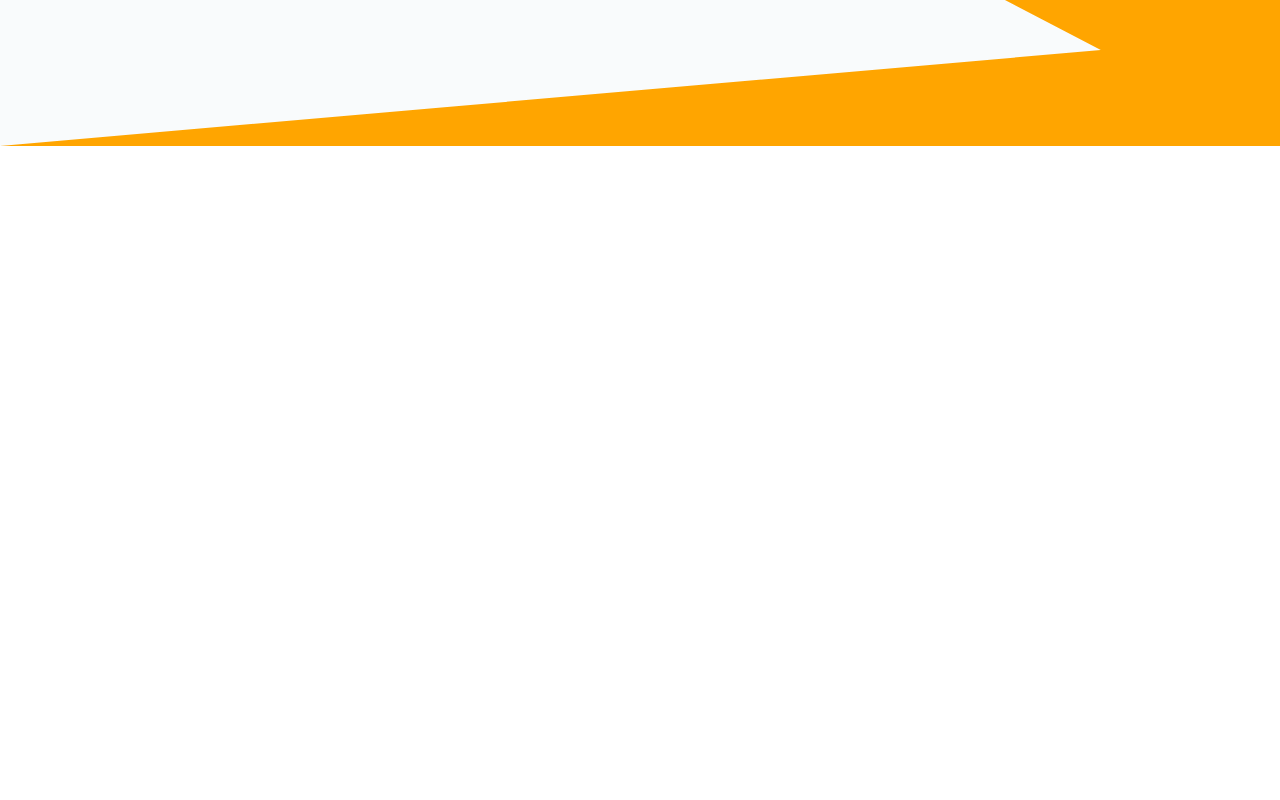
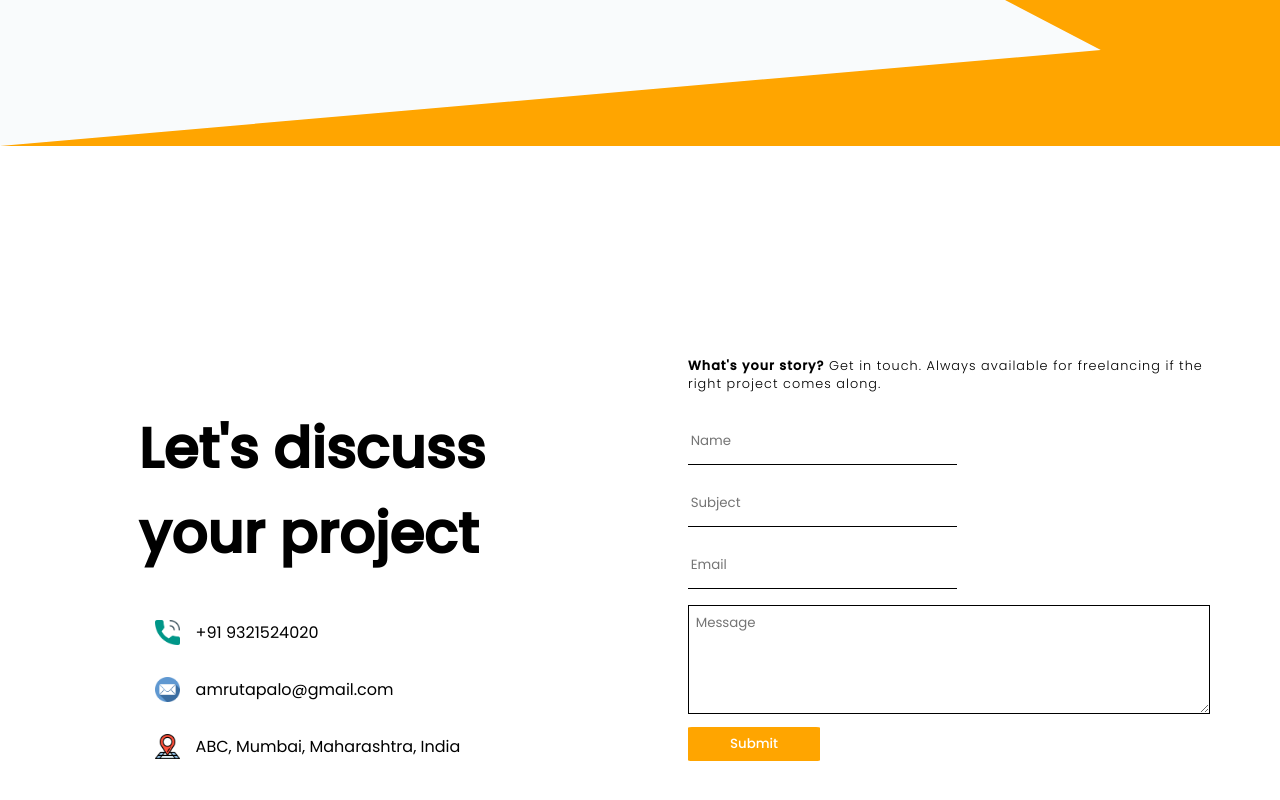
Before and after one commit to amrutapalo/personal-portfolio, a React (Create React App) app: page / in a window 1280 px wide. Shown: the part 654-1454 px from the top of the page. Before the commit the page ends 800 px from the top, so only its background shows below. Built offline with nearby package versions, Linux system fonts and the light colour scheme.

Commit message:
initial commit 2

```diff
--- a/package.json
+++ b/package.json
@@ -3,6 +3,7 @@
   "version": "0.1.0",
   "private": true,
   "dependencies": {
+    "@emailjs/browser": "^3.6.2",
     "@testing-library/jest-dom": "^5.16.4",
     "@testing-library/react": "^13.3.0",
     "@testing-library/user-event": "^13.5.0",
--- a/src/App.js
+++ b/src/App.js
@@ -1,4 +1,5 @@
 import './App.css';
+import Contact from './components/Contact/Contact';
 import Intro from './components/Intro/Intro';
 
 
@@ -6,6 +7,7 @@ function App() {
   return (
     <div className="App">
       <Intro></Intro>
+      <Contact></Contact>
     </div>
   );
 }
--- /dev/null
+++ b/src/components/Contact/Contact.css
@@ -0,0 +1,136 @@
+:root{
+    --font-size: 16px;
+    --orange-colour: orange;
+}
+
+.c{
+ background-color: var(--orange-colour);
+
+}
+
+.c-wrapper{
+    display: flex;
+    height: 100vh;
+    padding: 1em;
+    flex-wrap: wrap;
+    justify-content: center;
+    background-color: white;
+
+}
+
+.c-left{
+    flex: 1;
+    display: flex;
+    flex-direction: column;
+    /* background-color: aqua; */
+    justify-content: center;
+    align-items: center;
+    flex-wrap: wrap;
+
+}
+
+.c-left-wrapper{
+    /* background-color: beige;  */
+    display: flex;
+    flex-direction: column;
+    align-items: flex-start;
+    justify-content: space-evenly;
+    align-items: flex-start;
+    flex-wrap: wrap;
+    padding: 2em;
+    padding-left: 0;
+
+}
+
+.c-left-title{
+    font-size: 3.5em;
+    margin-bottom: 0.5em;
+}
+
+.c-item{
+    display: flex;
+    flex-direction: row;
+    margin: 1em;
+}
+
+.c-right{
+    flex: 1;
+    display: flex;
+    flex-direction: column;
+    /* background-color:burlywood; */
+    justify-content: center;
+    align-items: center;
+    flex-wrap: wrap;
+
+}
+
+.c-right-title{
+    font-size: 0.8em;
+    margin-bottom: 2em;
+    letter-spacing: 0.08em;
+}
+
+.c-right-wrapper{
+    /* background-color: blueviolet; */
+    display: flex;
+    flex-direction: column;
+    flex-wrap: wrap;
+    padding: 3em;
+
+}
+
+.c-item-icon{
+    height: 25px;
+    width: 25px;
+    margin-right: 1em;
+}
+
+.title-light{
+    font-weight: 300;
+}
+
+.form-container{
+    display: flex;
+    flex-wrap: wrap;
+    flex-direction: column;
+}
+
+input{
+    height: 3em;
+    width: 50%;
+    margin-bottom: 1.2em;
+    border: none;
+    border-bottom: 1px solid black;
+    padding: 0.2em;
+
+}
+input:focus{
+    outline: none;
+    border-bottom: 1.5px solid var(--orange-colour);
+}
+
+textarea{
+    height: 7em;
+    width: 96%;
+    padding: 0.5em;
+    border: 1px solid black;
+}
+
+textarea:focus{
+    outline: none;
+    border: 1.5px solid var(--orange-colour);
+}
+
+button{
+    padding: 0.5em;
+    margin: 0.5em;
+    margin-left: 0;
+    color: white;
+    font-weight: 500;
+    border: none;
+    border-radius: 3%;
+    width: 25%;
+    background-color: var(--orange-colour);
+}
+
+/* width: 820 */
--- /dev/null
+++ b/src/components/Contact/Contact.js
@@ -0,0 +1,73 @@
+import React, { useRef } from 'react';
+import './Contact.css'
+import addressIcon from '/Users/amrutapalo/Desktop/personal-portfolio/src/icons/address.png';
+import phoneIcon from '/Users/amrutapalo/Desktop/personal-portfolio/src/icons/phone.png'
+import emailIcon from '/Users/amrutapalo/Desktop/personal-portfolio/src/icons/email.png'
+import emailjs from '@emailjs/browser';
+
+const Contact = () => {
+    const form = useRef();
+
+    const onContactSubmitHandler = (event) => {
+        event.preventDefault();
+
+
+        emailjs.sendForm('service_12zp0cn', 'template_p2laasx', form.current, 'mcYuAx8nf9nZk0jPO')
+            .then((result) => {
+                console.log(result.text);
+            }, (error) => {
+                console.log(error.text);
+            });
+
+
+
+    }
+
+    return (
+        <div className="c">
+            <div className="c-wrapper">
+                <div className="c-left">
+                    <div className="c-left-wrapper">
+                        <h3 className="c-left-title">
+                            Let's discuss
+                            <br />
+                            your project
+                        </h3>
+                        <div className="c-item">
+                            <img src={phoneIcon} alt="phone" className='c-item-icon' />
+                            <span>+91 9321524020</span>
+                        </div>
+                        <div className="c-item">
+                            <img src={emailIcon} alt="email-id" className='c-item-icon' />
+                            <span>amrutapalo@gmail.com</span>
+                        </div>
+                        <div className="c-item">
+                            <img src={addressIcon} alt="address" className='c-item-icon' />
+                            <span>ABC, Mumbai, Maharashtra, India</span>
+                        </div>
+                    </div>
+                </div>
+                <div className="c-right">
+                    <div className="c-right-wrapper">
+                        <span className="c-right-title">
+                            <b>What's your story?</b>
+                            <span className='title-light'> Get in touch. Always available for freelancing if the right project comes along.</span>
+                        </span>
+                        <div className="form-container">
+                            <form action="" onSubmit={onContactSubmitHandler} ref={form}>
+                                <input type="text" placeholder='Name' name="name" />
+                                <input type="text" placeholder='Subject' name="subject" />
+                                <input type="text" placeholder='Email' name="email" />
+                                <textarea placeholder='Message' name="message" />
+                                <button type='submit' className='button'>Submit</button>
+                            </form>
+                        </div>
+
+                    </div>
+                </div>
+            </div>
+        </div>
+    )
+}
+
+export default Contact
--- a/src/components/Intro/Intro.css
+++ b/src/components/Intro/Intro.css
@@ -12,7 +12,6 @@
 .i{
     display: flex;
     height: 100vh;
-    width: 100vw;
     position: relative;
     flex-wrap: wrap;
     justify-content: space-evenly;
@@ -28,7 +27,6 @@
 
 .i-right{
     flex: 1;
-
 }
 
 .i-right-wrapper{
@@ -36,6 +34,7 @@
     justify-content: center;
     align-items: center;
     height: 100%;
+    position: relative;
 }
 
 .i-left-wrapper{
@@ -43,6 +42,7 @@
     display: flex;
     flex-direction: column;
     height: 50%;
+    justify-content: center;
 
 }
 
@@ -58,7 +58,7 @@
 }
 
 .i-title{
-    height: 5vw;
+    height: 70px;
     overflow: hidden;
 }
 
@@ -83,8 +83,8 @@
 }
 
 .i-title-item{
-    height: 5vw;
-    font-size: 2.5vw;
+    height: 2em;
+    font-size: 2em;
     font-weight: bold;
     color: var(--orange-colour);
     display: flex;
@@ -95,39 +95,21 @@
     display: flex;
     align-items: center;
     justify-content: center;
+    margin-top: 1em;
 }
 
 .i-img{
-    width: 50%;
-    height: 50%;
+    width: 300px;
+    height: 300px;
     object-fit: contain;
     position: absolute;
     clip-path: circle();
 }
-
-.i-img.bg{
-    /* width: 60%;
-    height: 60%;
-    object-fit: contain;
-    position: absolute;
-    clip-path: circle(); */
-
-    border-radius: 50%;
-    width: 50vh;
-    height: 50vh;
-    color: #263238;
-    position: absolute;
-}
-
-.i-right-wrapper{
-    position: relative;
-}
-
 .i-bg{
     clip-path: polygon(62% 68%, 100% 0%, 100% 100%, 0 100%, 86% 88%);
     background-color: var(--orange-colour);
     height: 100%;
     width: 100%;
-    position: fixed;
+    position: absolute;
 
 }
--- a/src/components/Intro/Intro.js
+++ b/src/components/Intro/Intro.js
@@ -21,13 +21,13 @@ const Intro = () => {
                         </div>
                     </div>
                     <div className="i-desc">
-                        I'm a creative designer and developer based in India.
+                        I design and develop experiences that makes lives easier through Web. I work with React, Javascript, HTML 5 and CSS3.
                     </div>
                 </div>
             </div>
             <div className="i-right">
                 <div className="i-right-wrapper">
-                    <div className="i-img bg"></div>
+                    {/* <div className="i-img bg"></div> */}
                     <img src={avatar} alt="" className='i-img' />
                 </div>
             </div>
```
Also changed, not shown: src/icons/phone.png (added), 1 other file (tests, documents, lock files or other folders).
